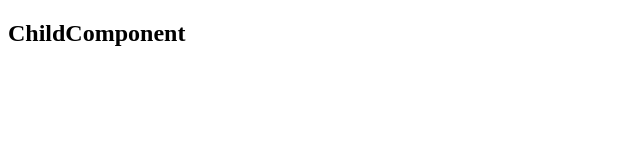
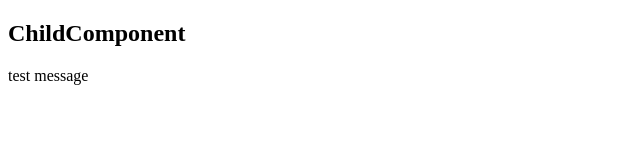
Before and after one commit to Tatsu015/vue3-sample, a Vue app: page / in a window 1280 px wide. Shown: the top 160 px of the page, without its empty margins (0-640 px from the left). Built offline with nearby package versions, Linux system fonts and the light colour scheme; the HTML template or start-up script is replaced by a standard one.

Commit message:
add props

```diff
--- a/src/App.vue
+++ b/src/App.vue
@@ -1,6 +1,6 @@
 <script setup lang="ts">
-import Child from './components/ChildComponent.vue'
+import ChildComponent from './components/ChildComponent.vue'
 </script>
 <template>
-  <Child />
+  <ChildComponent msg="test message" />
 </template>
--- a/src/components/ChildComponent.vue
+++ b/src/components/ChildComponent.vue
@@ -1,3 +1,10 @@
+<script setup lang="ts">
+const props = defineProps({
+  msg: String,
+})
+</script>
+
 <template>
   <h2>ChildComponent</h2>
+  <div>{{ msg === '' ? 'no message' : msg }}</div>
 </template>
```
